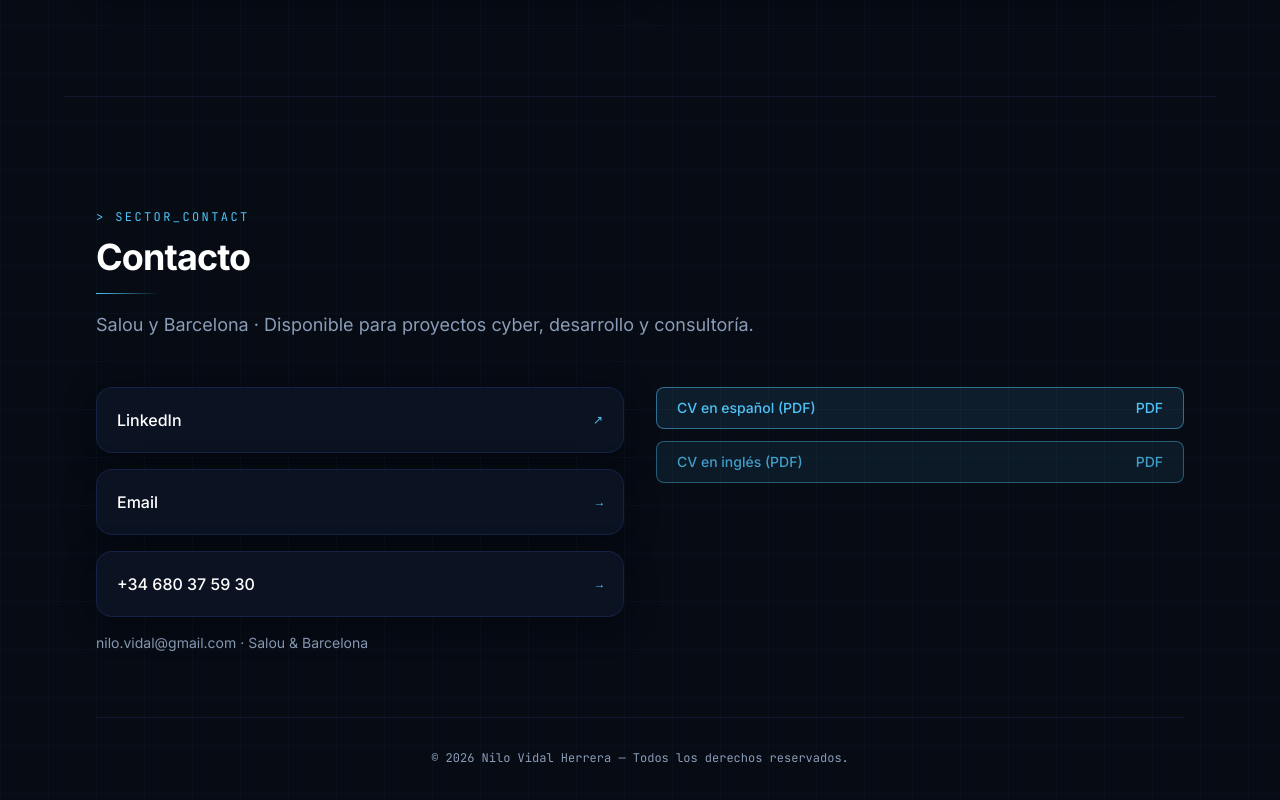
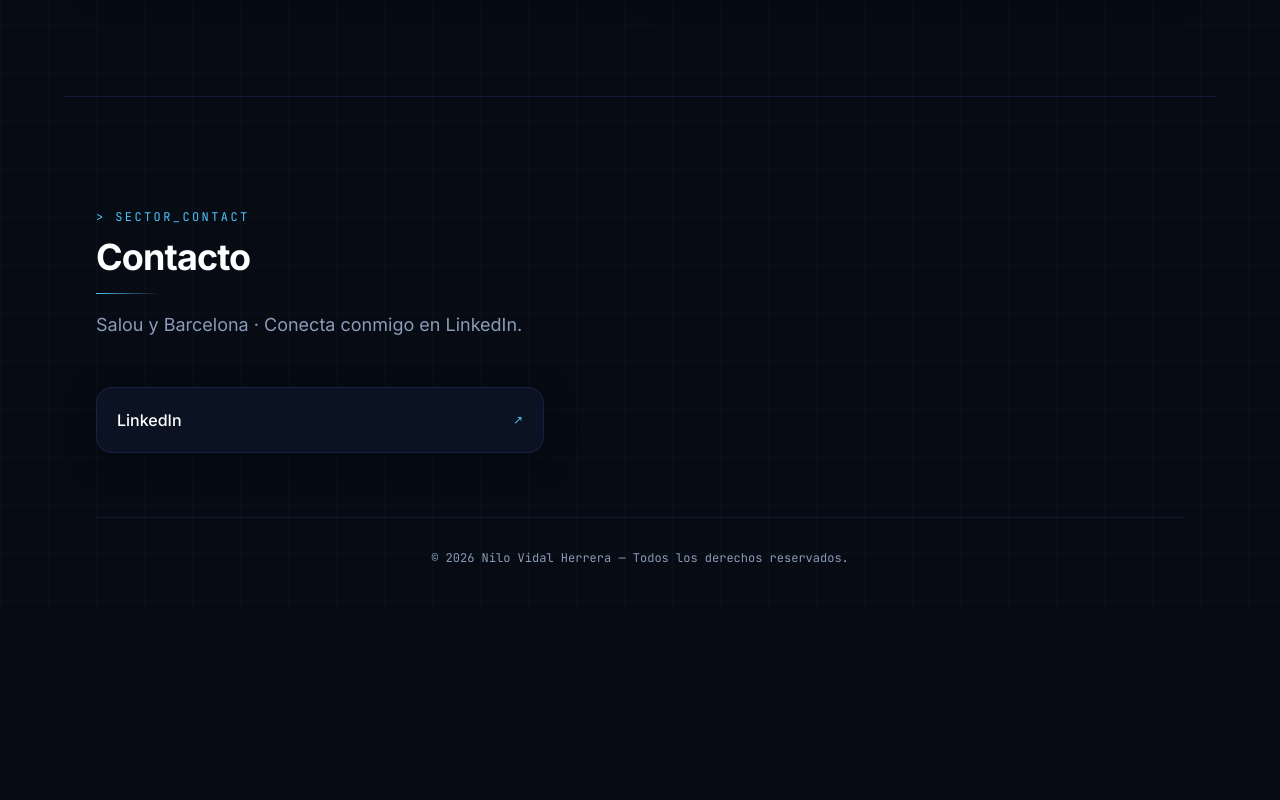
Before and after one commit to nilovidal/nilovidal.github.io, a Vue app: page / in a window 1280 px wide. Shown: the part 5735-6535 px from the top of the page. After the commit the page ends 6341 px from the top, so only its background shows below. Built offline with nearby package versions, Linux system fonts and the light colour scheme.

Commit message:
20260521N Fix 2

```diff
--- a/src/components/ContactFooter.vue
+++ b/src/components/ContactFooter.vue
@@ -1,17 +1,11 @@
 <script setup>
-import { computed } from 'vue'
 import { useLocale } from '../composables/useLocale.js'
-import { socialLinks, cvDownloads } from '../data/portfolio.js'
+import { socialLinks } from '../data/portfolio.js'
 import SectionHeading from './ui/SectionHeading.vue'
 
-const { t, locale } = useLocale()
+const { t } = useLocale()
 
-const cvLinks = computed(() =>
-  cvDownloads.map((cv) => ({
-    ...cv,
-    active: cv.locale === locale.value,
-  })),
-)
+const linkedIn = socialLinks.find((link) => link.id === 'linkedin')
 </script>
 
 <template>
@@ -23,40 +17,16 @@ const cvLinks = computed(() =>
       accent="cyber"
     />
 
-    <div class="grid gap-8 lg:grid-cols-2">
-      <div class="space-y-4">
-        <a
-          v-for="link in socialLinks"
-          :key="link.id"
-          :href="link.href"
-          class="glass-card flex items-center justify-between p-5 transition hover:border-cyber/50"
-          :target="link.external ? '_blank' : undefined"
-          :rel="link.external ? 'noopener noreferrer' : undefined"
-        >
-          <span class="font-medium text-white">{{ link.label }}</span>
-          <span class="font-mono text-xs text-cyber">
-            {{ link.external ? '↗' : '→' }}
-          </span>
-        </a>
-        <p class="text-sm text-muted">
-          nilo.vidal@gmail.com · Salou & Barcelona
-        </p>
-      </div>
-
-      <div class="flex flex-col gap-3">
-        <a
-          v-for="cv in cvLinks"
-          :key="cv.locale"
-          :href="cv.href"
-          download
-          class="btn-primary justify-between"
-          :class="cv.active ? '' : 'opacity-80'"
-        >
-          {{ t(cv.labelKey) }}
-          <span aria-hidden="true">PDF</span>
-        </a>
-      </div>
-    </div>
+    <a
+      v-if="linkedIn"
+      :href="linkedIn.href"
+      class="glass-card flex max-w-md items-center justify-between p-5 transition hover:border-cyber/50"
+      target="_blank"
+      rel="noopener noreferrer"
+    >
+      <span class="font-medium text-white">{{ linkedIn.label }}</span>
+      <span class="font-mono text-xs text-cyber" aria-hidden="true">↗</span>
+    </a>
 
     <p class="mt-16 border-t border-surface-border/40 pt-8 text-center font-mono text-xs text-muted">
       © {{ new Date().getFullYear() }} Nilo Vidal Herrera — {{ t('footer.rights') }}
--- a/src/data/portfolio.js
+++ b/src/data/portfolio.js
@@ -184,19 +184,4 @@ export const socialLinks = [
     href: 'https://www.linkedin.com/in/nilo-vidal-herrera',
     external: true,
   },
-  {
-    id: 'email',
-    label: 'Email',
-    href: 'mailto:nilo.vidal@gmail.com',
-  },
-  {
-    id: 'phone',
-    label: '+34 680 37 59 30',
-    href: 'tel:+34680375930',
-  },
 ]
-
-export const cvDownloads = [
-  { locale: 'es', href: '/cv/CV-Nilo-ES.pdf', labelKey: 'footer.cvEs' },
-  { locale: 'en', href: '/cv/CV-Nilo-EN.pdf', labelKey: 'footer.cvEn' },
-]
--- a/src/i18n/en.js
+++ b/src/i18n/en.js
@@ -179,9 +179,7 @@ export default {
   footer: {
     tag: 'sector_contact',
     title: 'Contact',
-    subtitle: 'Salou and Barcelona · Open to cyber, development, and consulting projects.',
-    cvEs: 'CV in Spanish (PDF)',
-    cvEn: 'CV in English (PDF)',
+    subtitle: 'Salou and Barcelona · Connect with me on LinkedIn.',
     rights: 'All rights reserved.',
   },
   common: {
--- a/src/i18n/es.js
+++ b/src/i18n/es.js
@@ -179,9 +179,7 @@ export default {
   footer: {
     tag: 'sector_contact',
     title: 'Contacto',
-    subtitle: 'Salou y Barcelona · Disponible para proyectos cyber, desarrollo y consultoría.',
-    cvEs: 'CV en español (PDF)',
-    cvEn: 'CV en inglés (PDF)',
+    subtitle: 'Salou y Barcelona · Conecta conmigo en LinkedIn.',
     rights: 'Todos los derechos reservados.',
   },
   common: {
```
